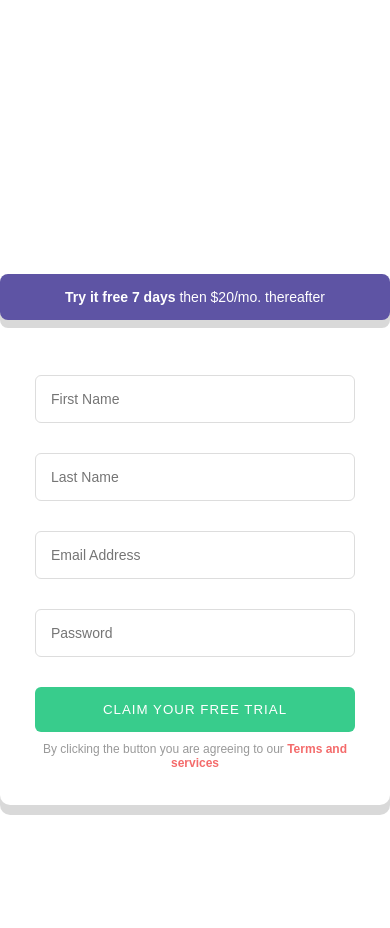
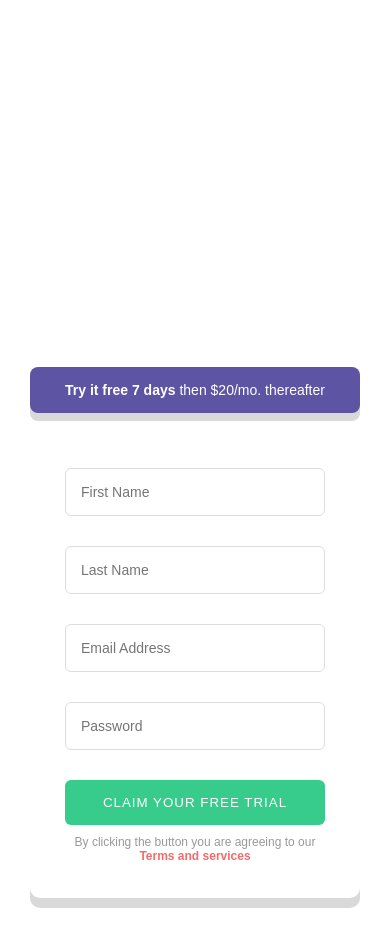
Before and after one commit to Sunday2324/assignment1, a plain HTML site: page index.html in a window 390 px wide. Shown: the part 18-946 px from the top of the page. Before the commit the page ends 844 px from the top, so only its background shows below. Drawn offline with Linux system fonts and the light colour scheme.

Commit message:
final commit

```diff
--- a/style.css
+++ b/style.css
@@ -144,8 +144,9 @@ button:hover {
     width: 100%;
   }
   body {
-    padding: 0;
+    padding: 30px;
     margin: 0;
     box-sizing: border-box;
   }
+
 }
```
